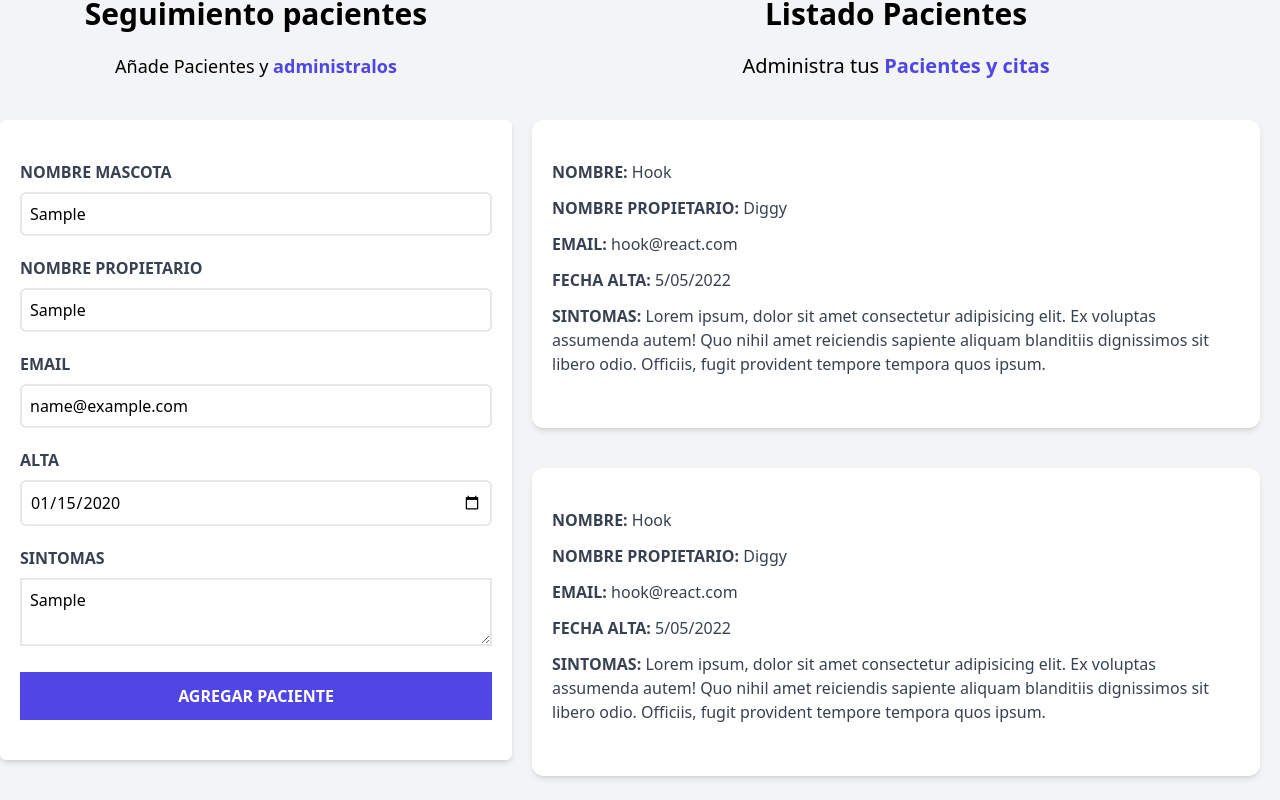
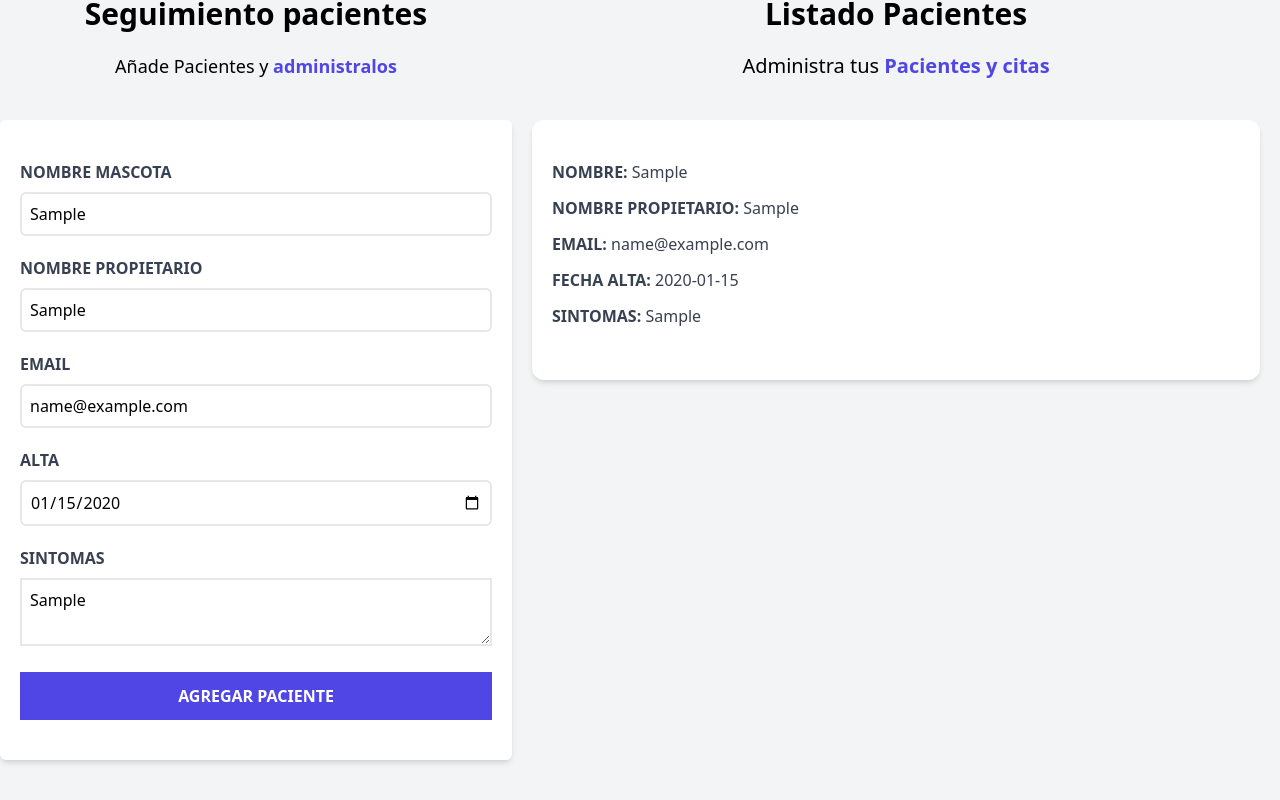
Before and after one commit to NachoBasilio/Estudio-Seguimiento-Veterinario, a React (Vite) app in the folder veterinario-citas/: page / in a window 1280 px wide. Both pictures are taken after typing "Sample", "Sample", "name@example.com", "2020-01-15", "Sample" into the empty fields and a click on the input "Agregar Paciente". Shown: the part 228-1028 px from the top of the page. Built offline with nearby package versions, Linux system fonts and the light colour scheme.

Commit message:
feat: :fire: termine la funcionalidad del formulario

```diff
--- a/veterinario-citas/src/App.jsx
+++ b/veterinario-citas/src/App.jsx
@@ -10,8 +10,11 @@ function App() {
     <div className="container mx-auto mt-20">
       <Header/>
       <div className="mt-12 md:flex ">
-        <Formulario/>
-        <ListadoPacientes/>
+        <Formulario
+        setPacientes={setPacientes}
+        pacientes={pacientes}/>
+        <ListadoPacientes
+        pacientes={pacientes}/>
       </div>
     </div>
   )
--- a/veterinario-citas/src/components/Formulario.jsx
+++ b/veterinario-citas/src/components/Formulario.jsx
@@ -1,6 +1,6 @@
 import {useState, useEffect} from 'react'
 
-export default function Formulario() {
+export default function Formulario({setPacientes,pacientes}) {
   const [cliente, setCliente] = useState({
     nombre:"",
     propietario:"",
@@ -18,8 +18,8 @@ export default function Formulario() {
       setError(true)
       return
     }
-      setError(false)
-
+    setError(false)
+    setPacientes([...pacientes, cliente])
   }
 
   return (
--- a/veterinario-citas/src/components/ListadoPacientes.jsx
+++ b/veterinario-citas/src/components/ListadoPacientes.jsx
@@ -1,6 +1,6 @@
 import Paciente from "./Paciente"
 
-export default function ListadoPacientes() {
+export default function ListadoPacientes({pacientes}) {
   return (
     <div className="md:w-1/2 lg:w-3/5 md:h-screen overflow-y-scroll">
       <h2 className="font-black text-3xl text-center">Listado Pacientes</h2>
@@ -8,10 +8,10 @@ export default function ListadoPacientes() {
         Administra tus {''}
         <span className="text-indigo-600 font-bold">Pacientes y citas</span>
       </p>
-      <Paciente/>
-      <Paciente/>
-      <Paciente/>
-      <Paciente/>
+      {pacientes.map((paciente)=>{
+        return <Paciente pacientes={paciente} />
+      })}
+
     </div>
   )
 }
--- a/veterinario-citas/src/components/Paciente.jsx
+++ b/veterinario-citas/src/components/Paciente.jsx
@@ -1,20 +1,20 @@
-export default function Paciente() {
+export default function Paciente({pacientes}) {
   return (
     <div className="mx-5 my-10 bg-white shadow-md px-5 py-10 rounded-xl">
         <p className="font-bold mb-3 text-gray-700 uppercase">Nombre: {''}
-            <span className="font-normal normal-case">Hook</span>
+            <span className="font-normal normal-case">{pacientes.nombre}</span>
         </p>
         <p className="font-bold mb-3 text-gray-700 uppercase">Nombre Propietario: {''}
-            <span className="font-normal normal-case">Diggy</span>
+            <span className="font-normal normal-case">{pacientes.propietario}</span>
         </p>
         <p className="font-bold mb-3 text-gray-700 uppercase">Email: {''}
-            <span className="font-normal normal-case">hook@react.com</span>
+            <span className="font-normal normal-case">{pacientes.email}</span>
         </p>
         <p className="font-bold mb-3 text-gray-700 uppercase">Fecha Alta: {''}
-            <span className="font-normal normal-case">5/05/2022</span>
+            <span className="font-normal normal-case">{pacientes.fecha}</span>
         </p>
         <p className="font-bold mb-3 text-gray-700 uppercase">Sintomas: {''}
-            <span className="font-normal normal-case">Lorem ipsum, dolor sit amet consectetur adipisicing elit. Ex voluptas assumenda autem! Quo nihil amet reiciendis sapiente aliquam blanditiis dignissimos sit libero odio. Officiis, fugit provident tempore tempora quos ipsum.</span>
+            <span className="font-normal normal-case">{pacientes.sintomas}</span>
         </p>
     </div>
   )
```
